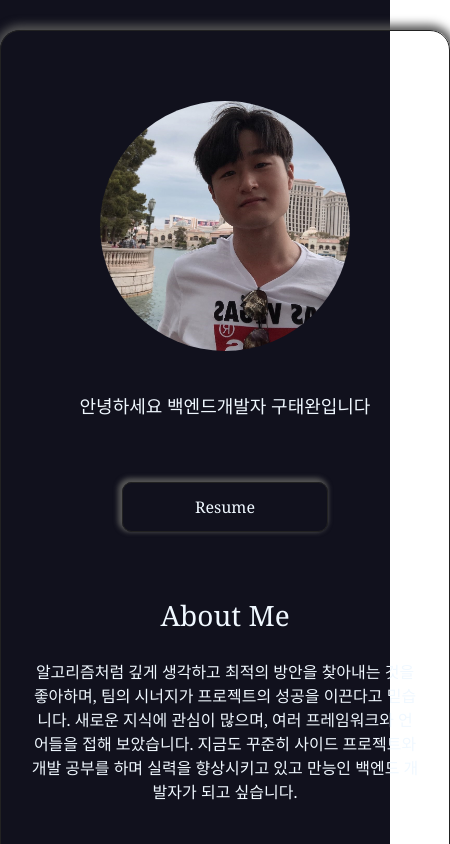
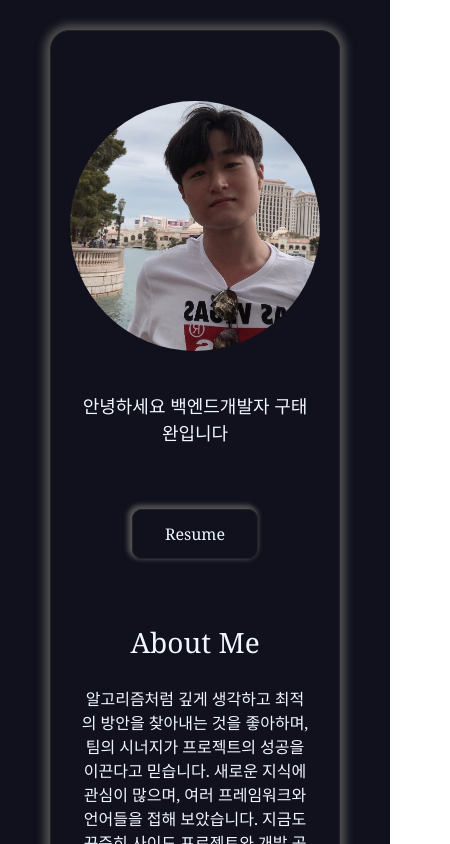
Before and after one commit to Taewan-Gu/PortpolioPage, a Vue app in the folder front/: page / in a window 390 px wide. Shown: the top 844 px of the page, 450 px wide, since content can reach past the window. Built offline with nearby package versions, Linux system fonts and the light colour scheme; a web font is replaced by a local one.

Commit message:
v0.51 (#3)
* fix: 🐛 resume pdf

* refactor: 💡 mobile resizing optimization

```diff
--- a/front/src/components/Portpolio.vue
+++ b/front/src/components/Portpolio.vue
@@ -43,13 +43,13 @@ export default {
   box-shadow: 0px 0px 10px 5px #555555;
 }
 
-@media screen and (max-width: 950px) {
+@media screen and (max-width: 1000px) {
   .portpolio {
-    margin-left: auto;
-    margin-right: auto;
+    margin-left: 50px;
+    margin-right: 50px;
     margin-top: 30px;
     padding: 40px 30px 20px 30px;
-    width: 450px;
+    width: auto;
     border: #222222 1px solid;
     border-radius: 20px;
     box-shadow: 0px 0px 10px 5px #555555;
--- a/front/src/components/portpolio/experience/Card.vue
+++ b/front/src/components/portpolio/experience/Card.vue
@@ -1,5 +1,5 @@
 <template>
-  <v-col v-if="windowWidth > 950" cols="5" class="card" @click="openPage()">
+  <v-col v-if="windowWidth > 1000" cols="5" class="card" @click="openPage()">
     <div class="experience-title">{{ experienceTitle }}</div>
     <div class="experience-period">{{ experiencePeriod }}</div>
     <div
--- a/front/src/components/portpolio/project/Card.vue
+++ b/front/src/components/portpolio/project/Card.vue
@@ -1,5 +1,5 @@
 <template>
-  <v-col v-if="windowWidth > 950" cols="5" class="card" @click="openPage()">
+  <v-col v-if="windowWidth > 1000" cols="5" class="card" @click="openPage()">
     <div class="project-title">{{ projectTitle }}</div>
     <div class="project-period">{{ projectPeriod }}</div>
     <div
```
Also changed, not shown: 1 other file (tests, documents, lock files or other folders).
